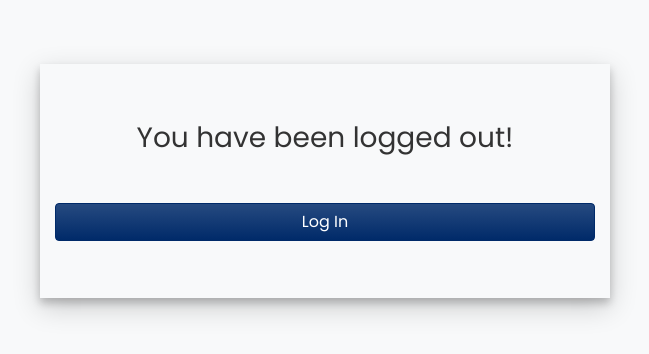
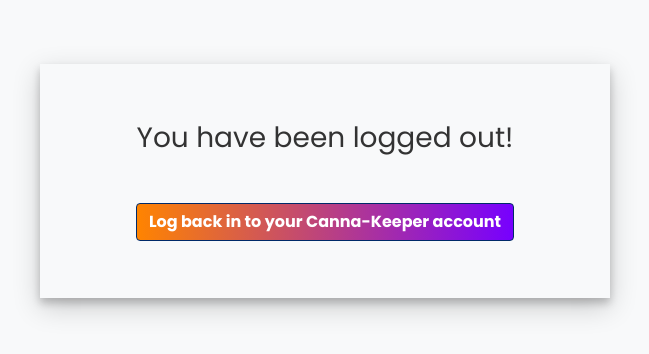
Before and after one commit to kylewhittemore/project-three, a React (Create React App) app in the folder client/: page /logout in a window 1280 px wide. Shown: the top 354 px of the page, without its empty margins (315-964 px from the left). Built offline with nearby package versions, Linux system fonts and the light colour scheme; what react-stack-grid would draw is missing.

Commit message:
simple logout page button style

```diff
--- a/client/src/pages/LogOut/LogOut.js
+++ b/client/src/pages/LogOut/LogOut.js
@@ -3,7 +3,6 @@ import Button from "react-bootstrap/Button";
 import Container from "react-bootstrap/Container";
 import Row from "react-bootstrap/Row";
 import Col from "react-bootstrap/Col";
-import "./style.css";
 import 'bootstrap/dist/css/bootstrap.min.css';
 
 function LogOutPage(props) {
@@ -12,16 +11,16 @@ function LogOutPage(props) {
     localStorage.removeItem('p3aajjkw-id')
 
     return (
-        <Container>
+        <Container className="logoutContainer">
             <Row>
                 <Col md={6} className='log-out mx-auto'>
                     <h3>You have been logged out!</h3>
-                    <div className='mt-5'>
-                        <Button type='button' className='btn btn-primary btn-block'
+                    <div className='mt-5 text-center'>
+                        <Button type='button' className='btn bg-gradient-theme-left'
                         onClick={event => {
                             event.preventDefault()
                             props.history.push('/')
-                        }}>Log In</Button>
+                        }}><strong>Log back in to your Canna-Keeper account</strong></Button>
                     </div>
                 </Col>
             </Row>
--- a/client/src/styles/_variables.scss
+++ b/client/src/styles/_variables.scss
@@ -17,7 +17,9 @@ $theme-colors: (
   "success": #00a300,
   "danger": #ff2600,
   "warning": #ffc400,
-  "info": #0077e6
+  "info": #0077e6,
+  "fall1": hsl(31, 100%, 50%),
+  "fall2": rgb(119, 0, 255)
 );
 
 $enable-gradients: true;
--- a/client/src/pages/LogOut/style.css
+++ b/client/src/styles/components/_LogOut.scss
@@ -1,4 +1,4 @@
-  .container {
+.logoutContainer {
     margin-top: 5%;
     margin-bottom: 5%;
   }
--- a/client/src/styles/main.scss
+++ b/client/src/styles/main.scss
@@ -21,7 +21,7 @@
 @import "components/DailyLogView";
 @import "components/imagesPage";
 @import "components/DashChartsAll";
-// @import "components/widget";
+@import "components/LogOut";
 // @import "components/search-input";
 
 // themes
--- a/client/src/styles/themes/_colors.scss
+++ b/client/src/styles/themes/_colors.scss
@@ -7,7 +7,7 @@
   background: linear-gradient(to top, theme-color("primary"), theme-color("secondary"));
 }
 .bg-gradient-theme-left {
-  background: linear-gradient(to left, theme-color("primary"), theme-color("secondary"));
+  background: linear-gradient(to left, theme-color("fall2"), theme-color("fall1"));
 }
 .bg-gradient-theme-right {
   background: linear-gradient(to right, theme-color("primary"), theme-color("secondary"));
```
